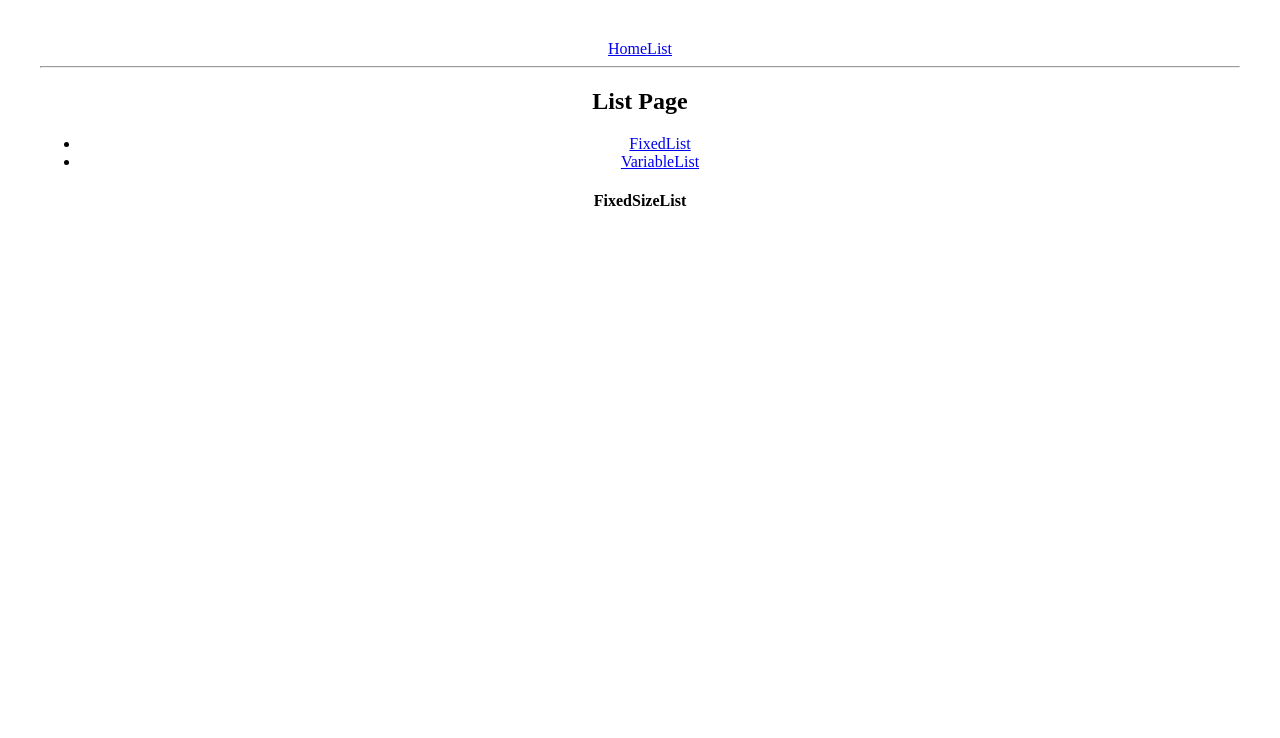
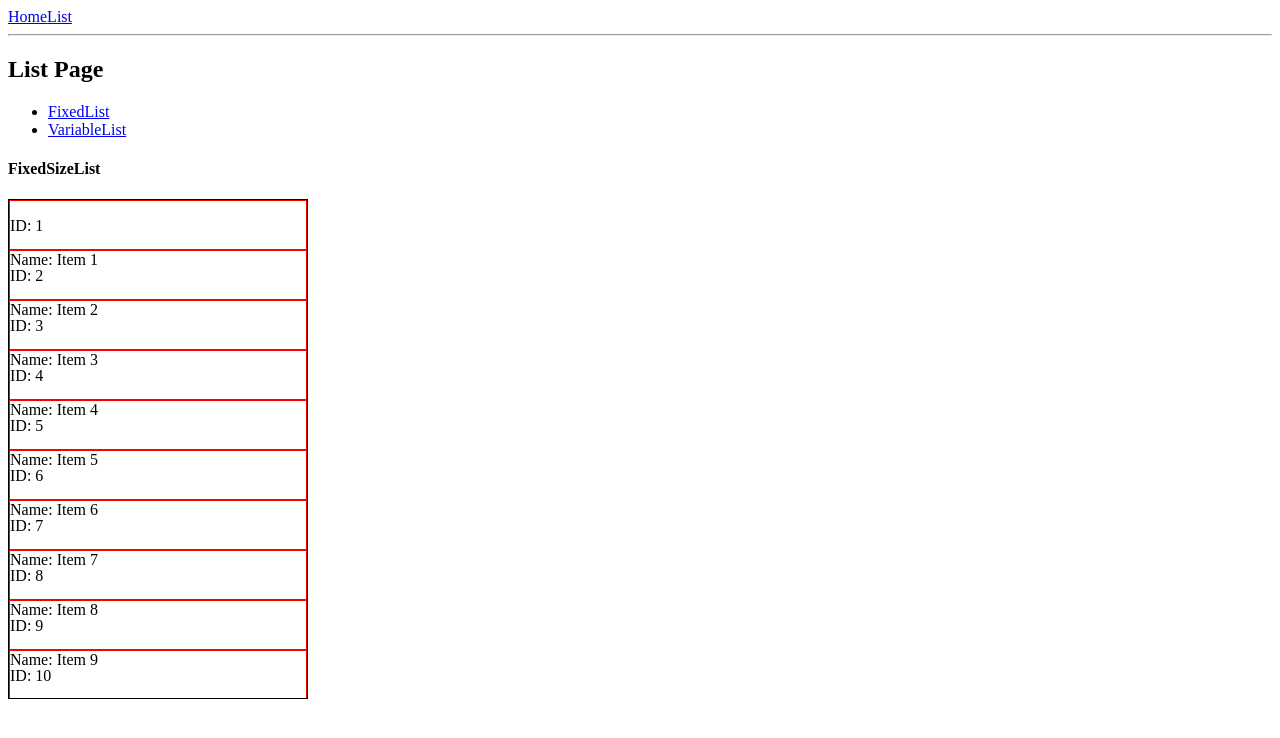
Before and after one commit to LNSol/infinite-scroll-tutorial, a React (Vite) app: page /list/fixed in a window 1280 px wide. Shown: the top 738 px of the page. Built offline with nearby package versions, Linux system fonts and the light colour scheme.

Commit message:
FiexSizeList Example

```diff
--- a/package.json
+++ b/package.json
@@ -13,7 +13,8 @@
   "dependencies": {
     "react": "^18.2.0",
     "react-dom": "^18.2.0",
-    "react-router-dom": "^6.4.5"
+    "react-router-dom": "^6.4.5",
+    "react-window": "^1.8.8"
   },
   "devDependencies": {
     "@types/react": "^18.0.26",
--- a/src/App.css
+++ b/src/App.css
@@ -1,4 +1,7 @@
-#root {
+* {
+  box-sizing: border-box;
+}
+/* #root {
   max-width: 1280px;
   margin: 0 auto;
   padding: 2rem;
@@ -38,4 +41,4 @@
 
 .read-the-docs {
   color: #888;
-}
+} */
--- a/src/components/FixedList.jsx
+++ b/src/components/FixedList.jsx
@@ -1,7 +1,40 @@
+import { FixedSizeList } from 'react-window';
+
+// db에서 가져온 채팅 메시지 데이터
+const ITEMS = Array.from({ length: 1000 }, (_, idx) => ({
+  id: idx + 1,
+  name: `Item ${idx + 1}`,
+}));
+
+const Item = ({ index }) => {
+  const { id, name } = ITEMS[index];
+  return (
+    <div>
+      <p>ID: {id}</p>
+      <p>Name: {name}</p>
+    </div>
+  );
+};
+
+const Row = ({ index, style }) => (
+  <div style={{ ...style, border: '1px solid red' }}>
+    <Item index={index} />
+  </div>
+);
+
 const FixedList = () => {
   return (
     <div>
       <h4>FixedSizeList</h4>
+      <FixedSizeList
+        style={{ border: '1px solid black' }}
+        height={500}
+        width={300}
+        itemSize={50}
+        itemCount={1000}
+      >
+        {Row}
+      </FixedSizeList>
     </div>
   );
 };
```
Also changed, not shown: 1 other file (tests, documents, lock files or other folders).
